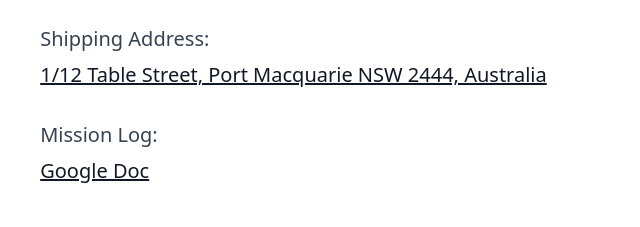
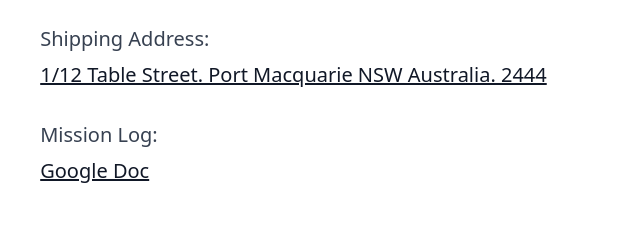
Before and after one commit to michaelbonner/clarkamy, an Astro site: page / in a window 1280 px wide. Shown: the part 323-550 px from the top of the page, 260-900 px from the left. Built offline with nearby package versions, Linux system fonts and the light colour scheme; Astro itself is replaced by a stand-in of ours.

Commit message:
Revert "update address format"
This reverts commit 912481058d6e44c46e37bd4e5989a6b9e5305d1d.

```diff
--- a/src/pages/index.astro
+++ b/src/pages/index.astro
@@ -72,7 +72,7 @@
         <p>
           Shipping Address:<br />
           <a class="break-words" href="https://goo.gl/maps/1BDQPuBnsb9DouC3A">
-            1/12 Table Street, Port Macquarie NSW 2444, Australia
+            1/12 Table Street. Port Macquarie NSW Australia. 2444
           </a>
         </p>
       </div>
```
